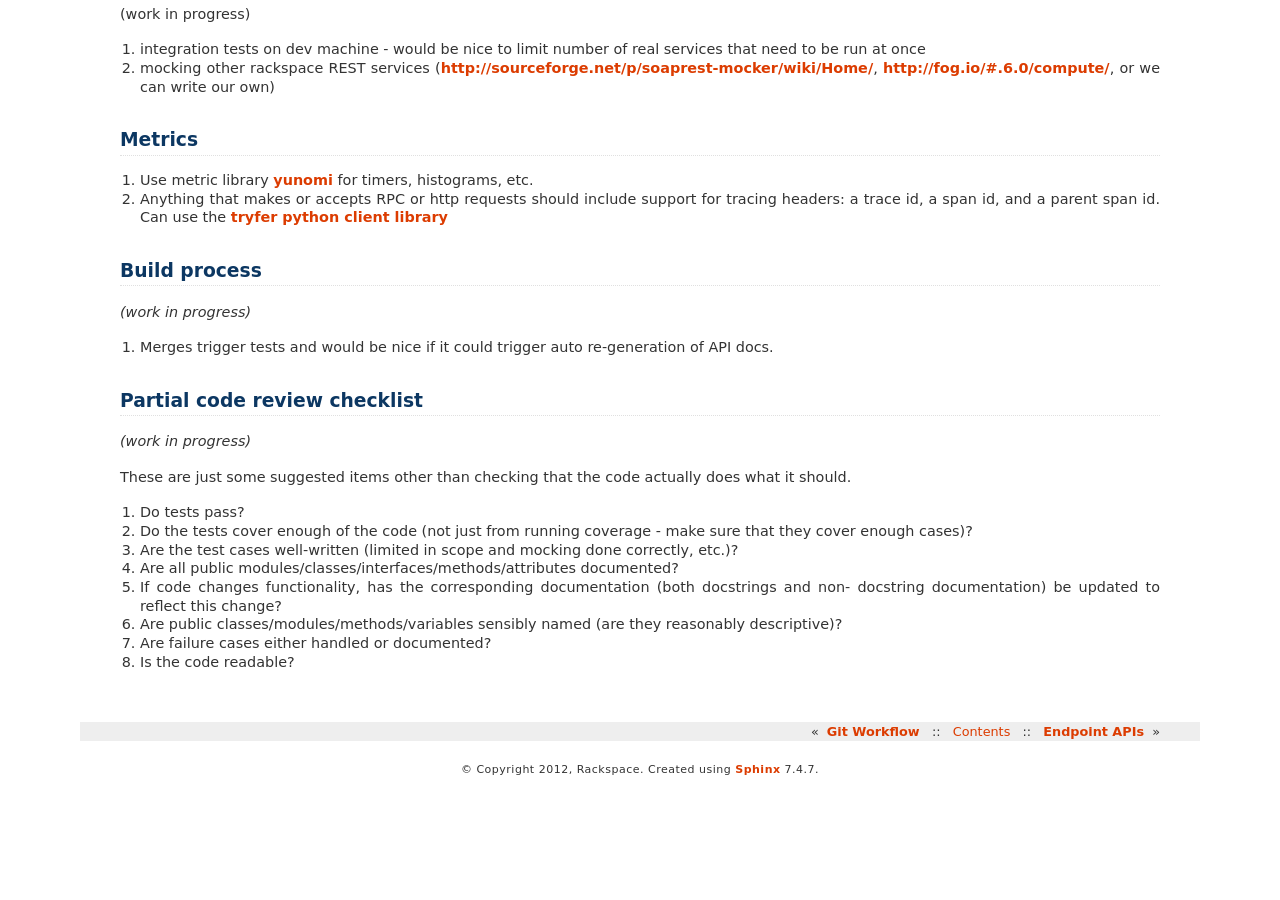
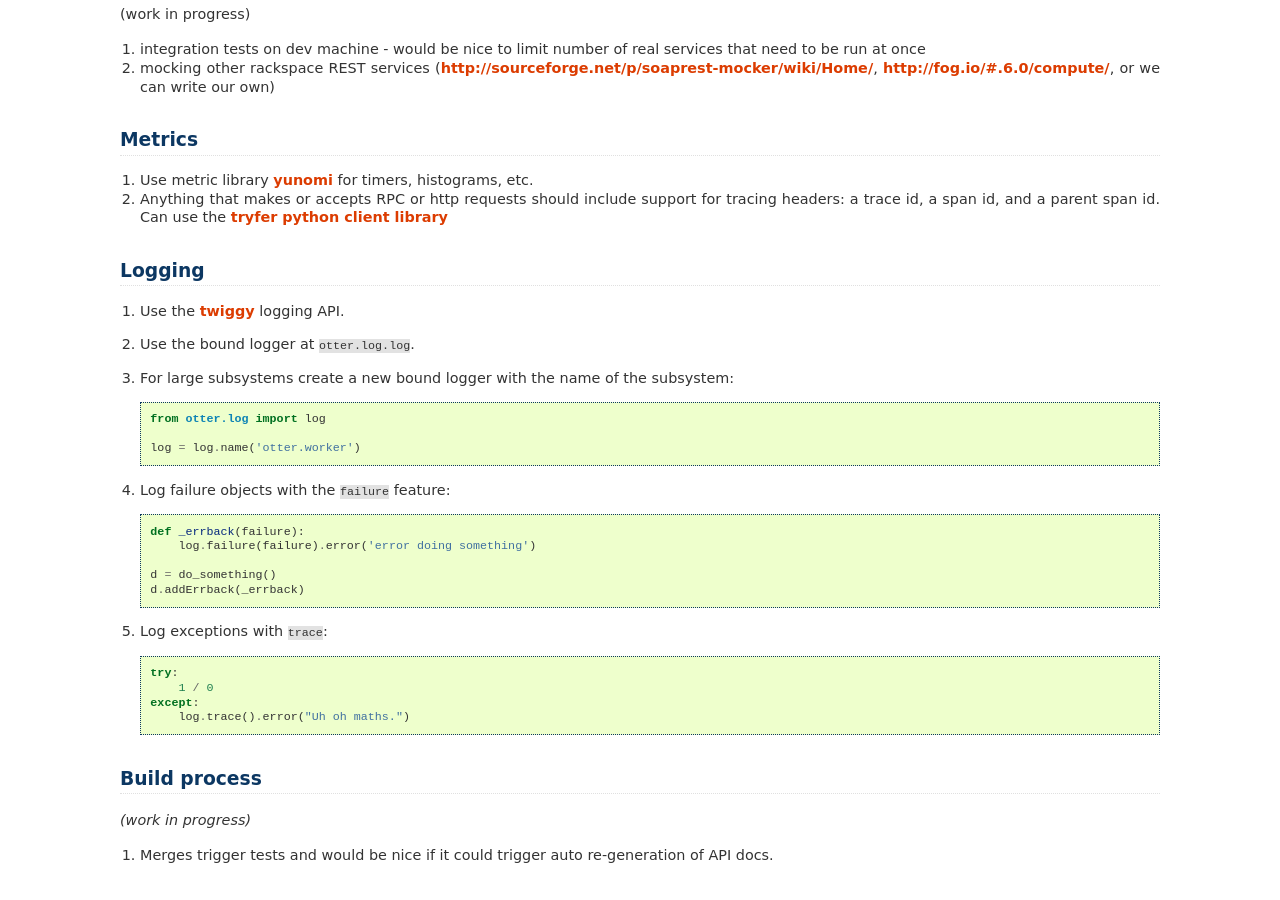
Before and after one commit to rackerlabs/otter, a Sphinx documentation site: the page built from doc/standards.rst, in a window 1280 px wide and 900 px high, scrolled down 3244 px. Built offline with Sphinx 7.4.7, drawn with Linux system fonts in a browser that asks for light colours; pages that are not in the unit, such as notebooks, are missing from menus; before the commit the page ends 4030 px from its top, so only the background shows below that.

Commit message:
Add some logging standards docs.

```diff
--- a/doc/standards.rst
+++ b/doc/standards.rst
@@ -225,6 +225,33 @@ Metrics
    trace id, a span id, and a parent span id.  Can use the `tryfer python client library
    <https://github.com/racker/tryfer>`_
 
+=======
+Logging
+=======
+
+#. Use the `twiggy <https://twiggy.wearpants.org/>`_ logging API.
+#. Use the bound logger at ``otter.log.log``.
+#. For large subsystems create a new bound logger with the name of the subsystem::
+
+    from otter.log import log
+
+    log = log.name('otter.worker')
+
+#. Log failure objects with the ``failure`` feature::
+
+    def _errback(failure):
+        log.failure(failure).error('error doing something')
+
+    d = do_something()
+    d.addErrback(_errback)
+
+#. Log exceptions with ``trace``::
+
+    try:
+        1 / 0
+    except:
+        log.trace().error("Uh oh maths.")
+
 =============
 Build process
 =============
```
